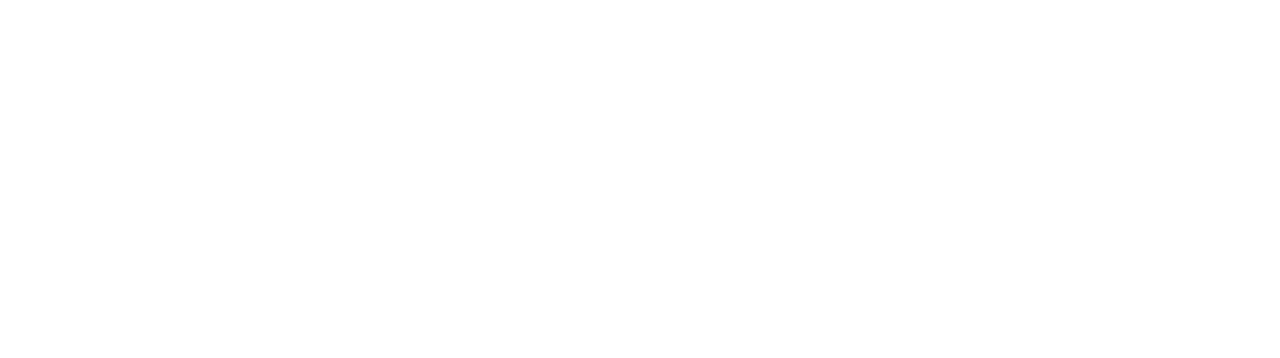
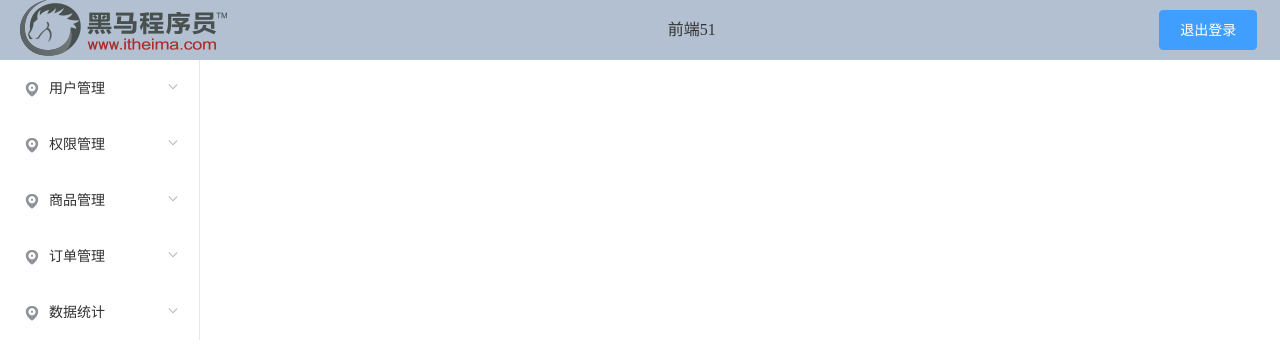
Before and after one commit to qiweile/mallananger, a Vue app: page / in a window 1280 px wide. Shown: the top 358 px of the page. Built offline with nearby package versions, Linux system fonts and the light colour scheme; sample sign-in values are in the browser's storage.

Commit message:
完成第一天的任务

```diff
--- a/package.json
+++ b/package.json
@@ -11,6 +11,7 @@
     "build": "node build/build.js"
   },
   "dependencies": {
+    "axios": "^0.18.0",
     "element-ui": "^2.4.9",
     "vue": "^2.5.2",
     "vue-router": "^3.0.1"
--- a/src/App.vue
+++ b/src/App.vue
@@ -1,14 +1,17 @@
 <template>
-  <div id="app">
-  </div>
+    <div id="app">
+        <router-view></router-view>
+    </div>
 </template>
 
 <script>
-export default {
-  name: 'App'
-}
+    export default {
+        name: 'App'
+    }
 </script>
 
 <style>
-
+  #app{
+    height:100%;
+  }
 </style>
--- /dev/null
+++ b/src/assets/http.js
@@ -0,0 +1,9 @@
+
+import axios from 'axios'
+const httpHelper = {}
+// 配置Vue插件
+httpHelper.install = function fn (Vue) {
+  axios.defaults.baseURL = 'http://localhost:8888/api/private/v1/'
+  Vue.prototype.$http = axios
+}
+export default httpHelper
--- a/src/router/index.js
+++ b/src/router/index.js
@@ -1,13 +1,29 @@
 import Vue from 'vue'
 import Router from 'vue-router'
+import Login from '@/views/login'
+import Home from '@/views/home'
+import User from '@/views/user'
 
 Vue.use(Router)
 
 export default new Router({
   routes: [
     {
+      name: 'login',
+      path: '/login',
+      component: Login
+    },
+    {
+      name: 'home',
       path: '/',
-      name: 'HelloWorld'
+      component: Home,
+      children: [
+        {
+          name: 'users',
+          path: '/users',
+          component: User
+        }
+      ]
     }
   ]
 })
--- /dev/null
+++ b/src/views/home.vue
@@ -0,0 +1,137 @@
+<template>
+  <el-container>
+    <el-header>
+      <el-row>
+        <el-col :span="4">
+          <div class="grid-content bg-purple">
+            <img src="../assets/logo.png" alt="">
+          </div>
+        </el-col>
+        <el-col :span="18">
+          <div class="grid-content bg-purple-light">前端51</div>
+        </el-col>
+        <el-col :span="2">
+          <div class="grid-content bg-purple">
+            <el-button type="primary" @click="logup()">退出登录</el-button>
+          </div>
+        </el-col>
+      </el-row>
+    </el-header>
+    <el-container>
+      <el-aside width="200px">
+        <el-menu class="menu" :router="true" :unique-opened="true" default-active="1">
+          <el-submenu index="1">
+            <template slot="title">
+    <i class="el-icon-location"></i>
+    <span>用户管理</span>
+</template>
+
+<el-menu-item index="/users">
+<i class="el-icon-menu"></i>
+用户列表
+</el-menu-item>
+</el-submenu>
+
+<el-submenu index="2">
+<template slot="title">
+  <i class="el-icon-location"></i>
+  <span>权限管理</span>
+</template>
+
+<el-menu-item index='/role'>
+<i class="el-icon-menu"></i>
+角色列表</el-menu-item>
+<el-menu-item index="/right">
+<i class="el-icon-menu"></i>
+权限列表</el-menu-item>
+</el-submenu>
+
+<el-submenu index="3">
+<template slot="title">
+  <i class="el-icon-location"></i>
+  <span>商品管理</span>
+</template>
+
+<el-menu-item index="3-1">
+<i class="el-icon-menu"></i>
+商品列表</el-menu-item>
+<el-menu-item index="3-2">
+<i class="el-icon-menu"></i>
+分类参数</el-menu-item>
+<el-menu-item index="3-3">
+<i class="el-icon-menu"></i>
+商品分类</el-menu-item>
+</el-submenu>
+
+<el-submenu index="4">
+<template slot="title">
+  <i class="el-icon-location"></i>
+  <span>订单管理</span>
+</template>
+
+<el-menu-item index="4-1">
+<i class="el-icon-menu"></i>
+订单列表</el-menu-item>
+</el-submenu>
+
+<el-submenu index="5">
+<template slot="title">
+  <i class="el-icon-location"></i>
+  <span>数据统计</span>
+</template>
+
+<el-menu-item index="5-1">
+<i class="el-icon-menu"></i>
+数据报表</el-menu-item>
+</el-submenu>
+
+</el-menu>
+</el-aside>
+<el-main>
+<router-view></router-view>
+</el-main>
+</el-container>
+</el-container>
+</template>
+
+<script>
+export default {
+  beforeCreate () {
+    const token = sessionStorage.getItem('token')
+    if (!token) {
+      this.$message.warning('请先登录')
+      this.$router.push({
+        name: 'login'
+      })
+    }
+  },
+  methods: {
+    logup() {
+      sessionStorage.clear()
+      this.$router.push({
+        name: 'login'
+      })
+      this.$message.success('退出登录成功')
+    }
+  }
+}
+</script>
+
+<style>
+html,
+body {
+  margin: 0;
+  padding: 0;
+}
+
+.el-header {
+  background-color: #b3c0d1;
+  color: #333;
+  line-height: 60px;
+  text-align: center;
+}
+
+.el-aside {
+  color: #333;
+}
+</style>
--- /dev/null
+++ b/src/views/login.vue
@@ -0,0 +1,71 @@
+<template>
+  <div class="login-wrap">
+    <el-form
+    label-position="top"
+    label-width="80px"
+    :model="formData"
+    class="login-form">
+      <el-form-item label="用户名">
+        <el-input v-model="formData.username"></el-input>
+      </el-form-item>
+      <el-form-item label="密码">
+        <el-input v-model="formData.password"></el-input>
+      </el-form-item>
+      <el-button type="primary" class="login-button" @click="login()">登录</el-button>
+    </el-form>
+  </div>
+</template>
+
+<script>
+export default{
+  data () {
+    return{
+      formData: {
+        username: '',
+        password: ''
+      }
+    }
+  },
+  methods: {
+    async login () {
+      const res = await this.$http.post('login', this.formData)
+      const { data, meta } = res.data
+      if (meta.status === 200) {
+        const token = data.token
+        sessionStorage.setItem('token', token)
+        this.$router.push('/')
+        this.$message.success(meta.msg)
+      } else {
+        this.$message.error(meta.msg)
+      }
+    }
+  }
+}
+</script>
+
+<style>
+html,
+body {
+  margin: 0;
+  padding: 0;
+  height: 100%;
+}
+.login-wrap {
+  background-color: #324152;
+  height: 100%;
+  display: flex;
+  justify-content: center;
+  align-items: center;
+}
+
+.login-wrap .login-form {
+  background-color: #fff;
+  width: 400px;
+  padding: 30px;
+  border-radius: 5px;
+}
+
+.login-wrap .login-form .login-button {
+  width: 100%;
+}
+</style>
--- /dev/null
+++ b/src/views/user.vue
@@ -0,0 +1,63 @@
+<template>
+  <el-card class="box-card">
+    <el-breadcrumb separator="/">
+      <el-breadcrumb-item>首页</el-breadcrumb-item>
+      <el-breadcrumb-item>用户管理</el-breadcrumb-item>
+      <el-breadcrumb-item>用户列表</el-breadcrumb-item>
+    </el-breadcrumb>
+    <div class="searchArea">
+      <el-input placeholder="请输入内容" class="input-with-select searchInput">
+        <el-button slot="append" icon="el-icon-search"></el-button>
+      </el-input>
+      <el-button type="success">成功按钮</el-button>
+    </div>
+    <el-table :data="tableData" style="width: 100%">
+      <el-table-column prop="id" label="日期" width="100"></el-table-column>
+      <el-table-column prop="username" label="姓名" width="100"></el-table-column>
+      <el-table-column prop="email" label="邮箱"></el-table-column>
+      <el-table-column prop="mobile" label="电话" width="100"></el-table-column>
+      <el-table-column prop="create_time" label="创建日期" width="100"></el-table-column>
+      <el-table-column prop="role_name" label="用户状态" width="100"></el-table-column>
+      <el-table-column prop="data" label="操作" width="100"></el-table-column>
+    </el-table>
+  </el-card>
+</template>
+
+<script>
+  export default{
+    data() {
+      return {
+        tableData: []
+      }
+    },
+    methods: {
+      async getList(x,num) {
+        const AUTH_TOKEN = sessionStorage.getItem('token')
+        this.$http.defaults.headers.common['Authorization'] = AUTH_TOKEN;
+        const list = await this.$http.get('users?pagenum='+x+'&pagesize='+num)
+        if(list.status === 200){
+          this.tableData = list.data.data.users
+        }
+      }
+
+    },
+    mounted() {
+      this.getList(1,4)
+    }
+  }
+</script>
+
+<style>
+  .box-card {
+    height: 100%;
+  }
+
+  .searchArea {
+    margin-top: 10px;
+    margin-bottom: 10px;
+  }
+
+  .searchArea .searchInput {
+    width: 350px;
+  }
+</style>
```
Also changed, not shown: src/login/login.vue (deleted, +0 -13 lines), src/main.js (+5 -3 lines), src/views/text.html (added, +22 -0 lines), src/views/text.vue (added, +63 -0 lines), src/assets/logo.png, 2 other files (tests, documents, lock files or other folders).
